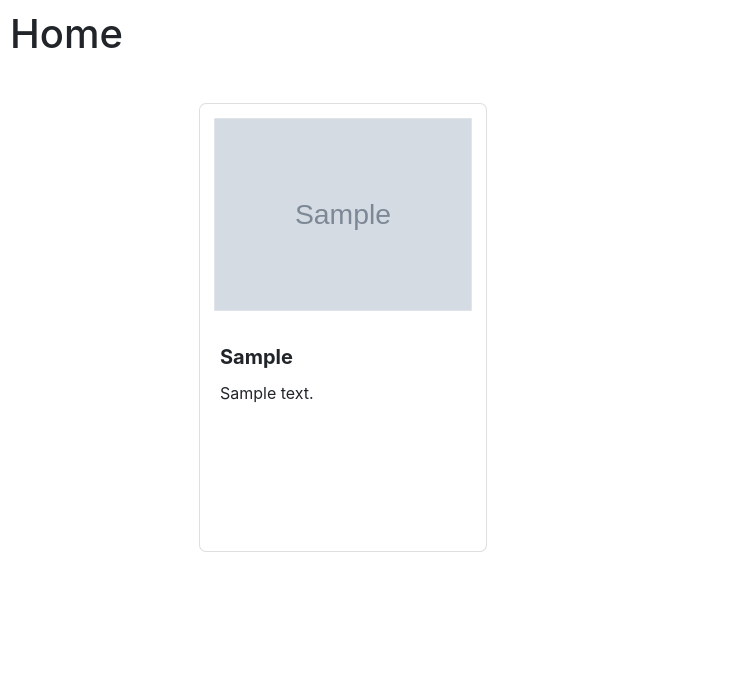
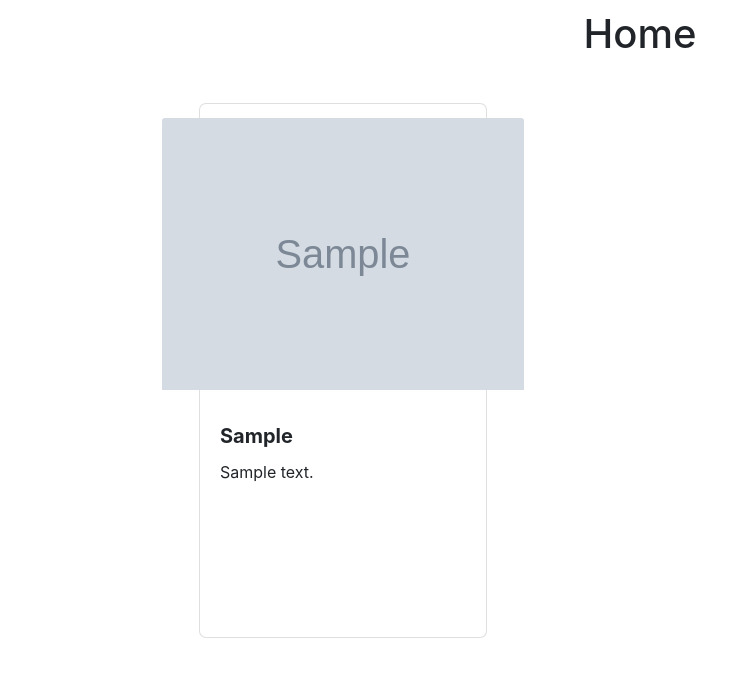
Before and after one commit to SosnoviyBor/CourseWerk-y3-s1, a Django app: page / in a window 1280 px wide. Shown: the part 56-733 px from the top of the page, without its empty margins (0-745 px from the left). Run offline with Django 4.2, Linux system fonts and the light colour scheme; tables that the repository leaves empty hold one stand-in row (values such as "Sample post"); grey boxes marked "Sample" are stand-in pictures.

Commit message:
Minor changes

```diff
--- a/cw/static/cw/page.js
+++ b/cw/static/cw/page.js
@@ -1,7 +1,7 @@
 // Створення POST запиту для зміни категорії нинішньої сторінки
 const allLgi = document.getElementsByClassName("list-group-item")
 const statusIds = {
-    "none": "none",
+    "none": "None",
     "active": "0",
     "planned": "1",
     "done": "2"
@@ -12,6 +12,7 @@ Array.from(allLgi).forEach((lgi) => {
     const currActive = document.getElementsByClassName("list-group")[0].dataset.active
     if (currActive === statusIds[lgi.id]) {
         lgi.classList.add("active")
+        return
     }
 })
 
--- a/cw/static/cw/styles.css
+++ b/cw/static/cw/styles.css
@@ -17,6 +17,7 @@
 
 div.card {
     width: 18rem;
+    height: 535px;
     position:relative;
     transition: transform .2s;
     border-radius: 7px;
@@ -50,9 +51,16 @@ div.card:hover{
     box-shadow: 0 0 5px grey;
 }
 
+.img-box {
+    align-self: center;
+    height: 300px;
+    padding: 5%;
+}
+
 img.card-img-top {
-    max-height: 300px;
-    padding: 5%;
+    display: block;
+    height: 100%;
+    width: auto;
 }
 
 h5.card-title, h6.card-subtitle, p.card-text {
@@ -83,7 +91,7 @@ p.card-text {
 
 /* ########## Folder buttons, username and itemname ########## */
 
-#list-group-profile, #username, #item-name {
+#list-group-profile {
     width:33.3%;
     text-align:center;
     margin-left: auto;
@@ -91,14 +99,14 @@ p.card-text {
 }
 
 
-/* ########## Page page layout ########## */
+/* ########## General page layout ########## */
 
 #page {
     padding-left: 20%;
     padding-right: 20%;
 }
 
-#list-group-page {
+#list-group-page, #about {
     width:50%;
     text-align:center;
     margin-left: auto;
@@ -108,7 +116,7 @@ p.card-text {
 
 /* ########## About page layout ########## */
 
-#about {
+.title {
     text-align:center;
     margin-left: auto;
     margin-right: auto;
--- a/cw/templates/cw/page.html
+++ b/cw/templates/cw/page.html
@@ -5,7 +5,7 @@
 
 {% block content %}
 <content id="page">
-    <h1 id="item-name">{{ page.head }}</h1>
+    <h1 class="title">{{ page.head }}</h1>
     {% if user.is_authenticated %}
 
     {% csrf_token %}
@@ -33,7 +33,7 @@
     <br>
     <p class="item-desc">{{ page.desc }}</p>
     <hr class="mt-0 mr-4"></ht>
-    <p class="item-data">{{ page.data }}</p>
+    <p class="item-data">{{ page.data|linebreaks }}</p>
     <hr class="mt-0 mr-4"></ht>
     <p class="item-author"><i>Author: {{ page.author }}</i></p>
     <p class="item-date-created"><i>{{ page.date_created }}</i></p>
```
